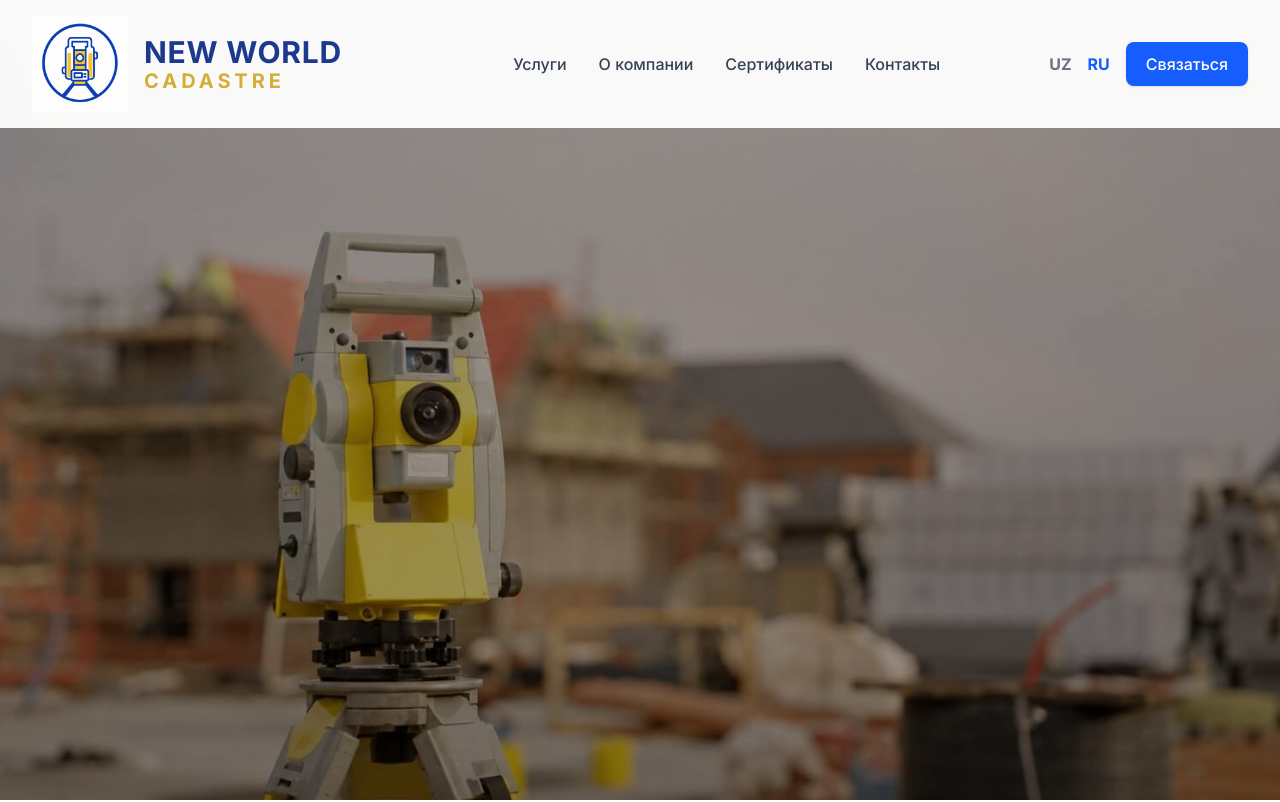
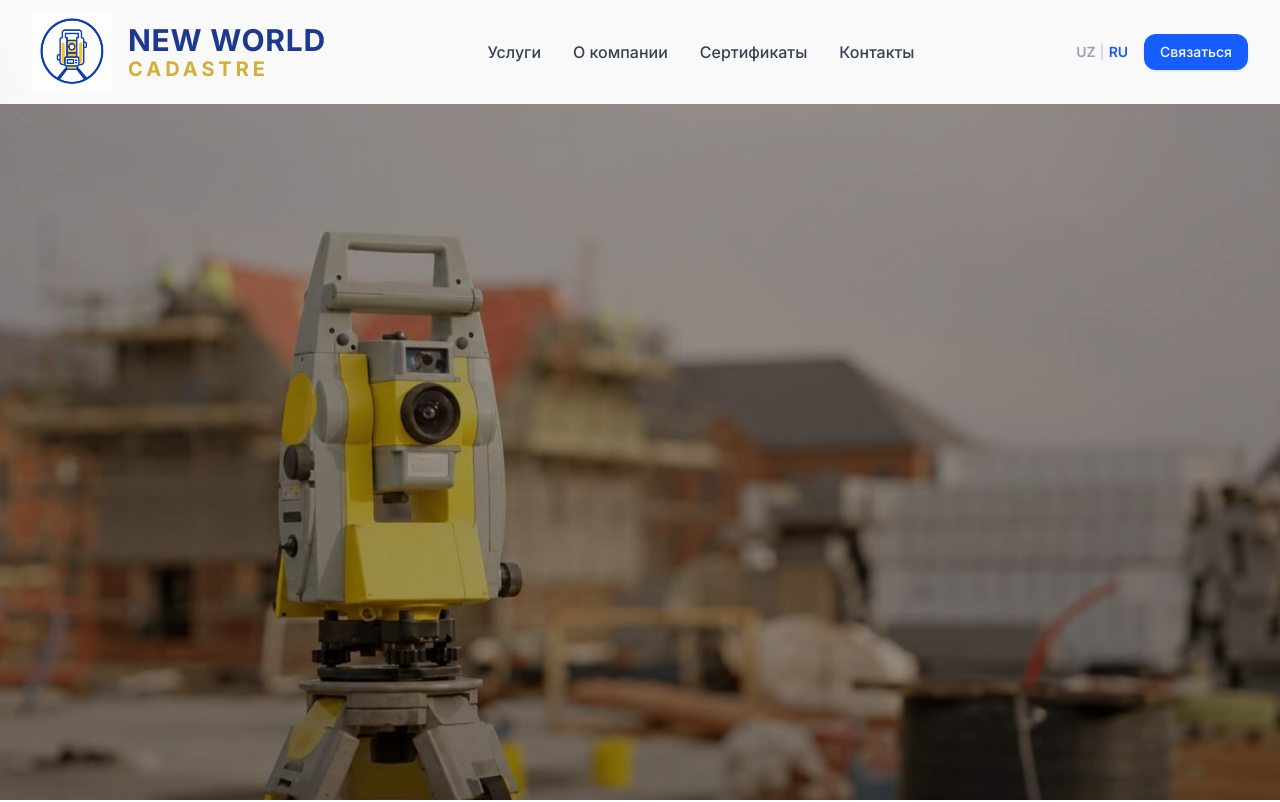
Before and after one commit to xasanboy2odilov1234-jpg/newworldcadastre, a Next.js app: page / in a window 1280 px wide. Shown: the top 802 px of the page. Built offline with nearby package versions, Linux system fonts and the light colour scheme.

Commit message:
Fix syntax and add adaptive header text

```diff
--- a/components/Navigation.tsx
+++ b/components/Navigation.tsx
@@ -2,7 +2,6 @@
 
 import Link from "next/link";
 import { useState, useEffect } from "react";
-import { motion } from "framer-motion"; // Добавили импорт
 
 export default function Navigation() {
   const [scrolled, setScrolled] = useState(false);
@@ -18,73 +17,60 @@ export default function Navigation() {
   return (
     <header
       className={`fixed top-0 left-0 w-full z-50 transition-all duration-300 ${
-        scrolled ? "bg-white shadow-md py-3" : "bg-white/95 py-4"
+        scrolled ? "bg-white shadow-md py-2" : "bg-white/95 py-3"
       }`}
     >
-      <div className="max-w-7xl mx-auto px-4 sm:px-6 lg:px-8 flex items-center justify-between">
+      <div className="max-w-7xl mx-auto px-4 sm:px-6 lg:px-8 flex items-center justify-between gap-4">
 
-    {/* Левая часть: Родное Логотип-изображение + Текст со светло-золотым акцентом */}
-    <Link href="/" className="flex items-center gap-4 transition-opacity hover:opacity-80">
-
+        {/* Левая часть: Родное Логотип-изображение + Адаптивный Текст */}
+        <Link href="/" className="flex items-center gap-2 md:gap-4 transition-opacity hover:opacity-80 shrink-0">
           {/* Твоя круглая эмблема с тахеометром и палочкой */}
           <img
             src="/logo.png"
             alt="New World Cadastre Logo"
-            className="h-16 md:h-24 w-auto object-contain mix-blend-multiply shrink-0"
+            className="h-12 sm:h-16 md:h-20 w-auto object-contain mix-blend-multiply shrink-0"
           />
 
-          {/* Крупная текстовая надпись справа */}
-          <div className="flex flex-col justify-center min-w-[180px] md:min-w-[260px]">
-            <span className="text-blue-900 font-black text-xl md:text-3xl leading-none tracking-wide whitespace-nowrap">
+          {/* Адаптивная текстовая надпись справа */}
+          <div className="flex flex-col justify-center">
+            <span className="text-blue-900 font-black text-base sm:text-xl md:text-2xl lg:text-3xl leading-none tracking-wide whitespace-nowrap">
               NEW WORLD
             </span>
-            {/* Слово CADASTRE — теперь чистого светло-золотого цвета */}
             <span
-              className="font-bold text-sm md:text-xl leading-none tracking-[0.2em] uppercase mt-1 whitespace-nowrap"
-              style={{ color: '#D4AF37' }} // Код классического золота (Metallic Gold), он светлее и без оранжевого отлива
+              className="font-bold text-xs sm:text-sm md:text-base lg:text-xl leading-none tracking-[0.2em] uppercase mt-1 whitespace-nowrap"
+              style={{ color: '#D4AF37' }}
             >
               CADASTRE
             </span>
           </div>
-
         </Link>
 
-        {/* Центральная часть: Меню */}
-        <nav className="hidden md:flex gap-8">
-          <Link href="#services" className="text-gray-700 hover:text-blue-600 font-medium transition">
+        {/* Центральная часть: Меню — теперь скрывается на планшетах (lg вместо md) */}
+        <nav className="hidden lg:flex items-center gap-6 xl:gap-8 shrink-0">
+          <Link href="#services" className="text-gray-700 hover:text-blue-600 font-medium transition whitespace-nowrap">
             Услуги
           </Link>
-          <Link href="#about" className="text-gray-700 hover:text-blue-600 font-medium transition">
+          <Link href="#about" className="text-gray-700 hover:text-blue-600 font-medium transition whitespace-nowrap">
             О компании
           </Link>
-          <Link href="#certificates" className="text-gray-700 hover:text-blue-600 font-medium transition">
+          <Link href="#certificates" className="text-gray-700 hover:text-blue-600 font-medium transition whitespace-nowrap">
             Сертификаты
           </Link>
-          <Link href="#contacts" className="text-gray-700 hover:text-blue-600 font-medium transition">
+          <Link href="#contacts" className="text-gray-700 hover:text-blue-600 font-medium transition whitespace-nowrap">
             Контакты
           </Link>
         </nav>
 
-        {/* Правая часть: Язык и Кнопка */}
-        <div className="flex items-center gap-4">
-          <button className="text-gray-500 hover:text-gray-900 font-bold transition">
-            UZ
-          </button>
-          <button className="text-blue-600 font-bold hover:text-blue-800 transition">
-            RU
-          </button>
+        {/* Правая часть: Переключатель языков и кнопка "Связаться" */}
+        <div className="flex items-center gap-3 sm:gap-4 shrink-0">
+          <div className="flex items-center gap-1 text-sm font-semibold">
+            <span className="text-gray-400 cursor-pointer hover:text-gray-600">UZ</span>
+            <span className="text-gray-300">|</span>
+            <span className="text-blue-600 cursor-pointer">RU</span>
+          </div>
 
-          <a
-            href="#contact"
-            className="hidden md:inline-block px-5 py-2.5 bg-blue-600 text-white rounded-lg font-medium hover:bg-blue-700 transition shadow-sm"
-          >
+          <button className="bg-blue-600 hover:bg-blue-700 text-white px-4 py-2 rounded-xl text-sm font-medium transition shadow-sm whitespace-nowrap">
             Связаться
-          </a>
-
-          <button className="md:hidden text-gray-600">
-            <svg xmlns="http://www.w3.org/2000/svg" className="h-6 w-6" fill="none" viewBox="0 0 24 24" stroke="currentColor">
-              <path strokeLinecap="round" strokeLinejoin="round" strokeWidth={2} d="M4 6h16M4 12h16M4 18h16" />
-            </svg>
           </button>
         </div>
 
```
